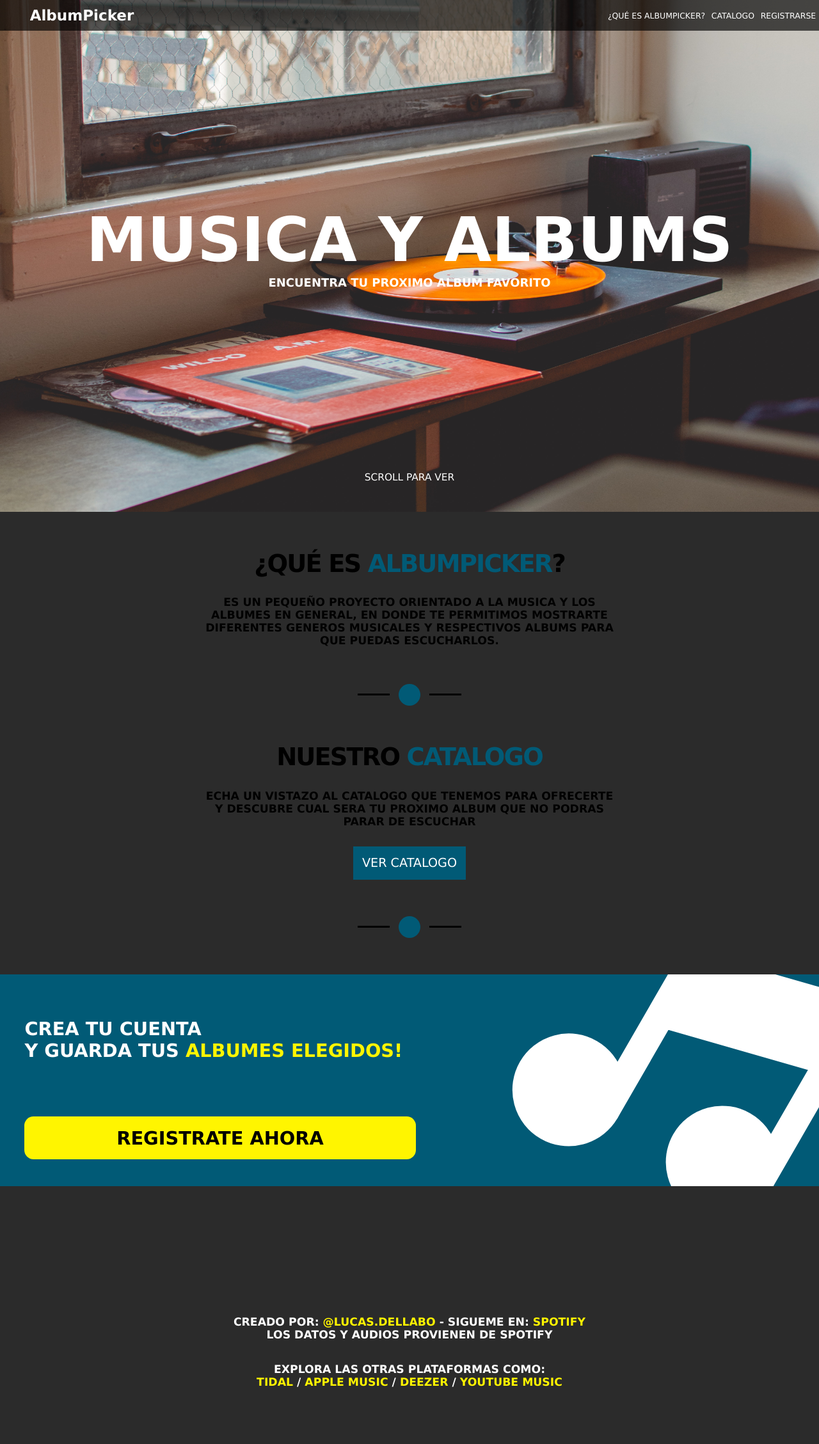
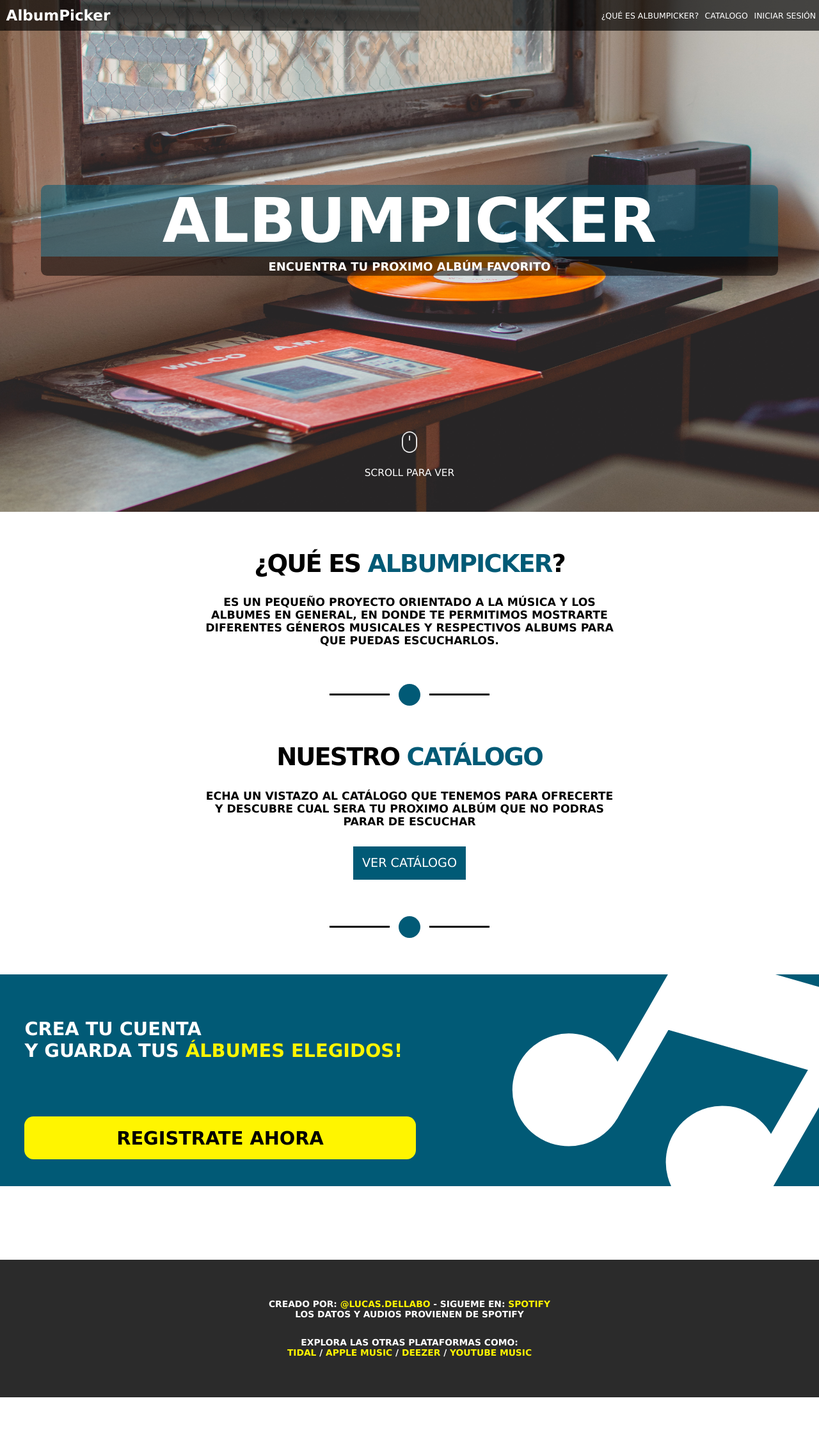
Before and after one commit to LucasDLabo/ProyectoFacultad, a PHP site: page / in a window 1280 px wide. Shown: the whole page at 64% size. After the commit the page ends 2184 px from the top, so only its background shows below. Run offline with PHP 8.4, Linux system fonts and the light colour scheme.

Commit message:
Se agrego un nuevo titulo al inicio con diferente fondos transparentes + Se achico el footer + Se cambio el botón Registrarse por uno de Inicio de sesión + Se agregó un pequeño ícono de mouse para scrollear

```diff
--- a/css/style.css
+++ b/css/style.css
@@ -12,35 +12,52 @@ body{
     padding: 0px;
     margin: 0px;
     font-family: Verdana, Geneva, Tahoma, sans-serif;
-    background-color: #2B2B2B;
 }
 header{
     height: 100vh;
     margin-bottom: 3.75rem;
 }
 .boxScroll{
+    /* background-color: #015b7670; */
     display: flex;
-    height: 3.125rem;
+    flex-direction: column;
+    height: auto;
     justify-content: center;
     align-items: center;
     color: white;
 }
+.boxScroll img{
+    width: 2.5rem;
+    height: 2.5rem;
+}
 .boxTitulos{
     display: flex;
-    height: 84.3%;
+    height: 78%;
     flex-direction: column;
     justify-content: center;
     align-items: center;
     gap: 0px;
 }
 .title{
+    background-color: #015b7686;
     display: flex;
+    width: 90%;
+    justify-content: center;
     color: white;
+    border-radius: 0.625rem 0.625rem 0px 0px;
     margin: 0;
     font-size: 6.25rem;
 }
 .subtitle{
+    border-radius: 0px 0px 0.625rem 0.625rem;
+    background-color: #00000086;
+    width: 90%;
+    padding-top: 0.313rem;
+    padding-bottom: 0.313rem;
+    justify-content: center;
+    text-align: center;
     display: flex;
+    align-items: center;
     color: white;
     margin: 0;
 }
@@ -51,9 +68,9 @@ header{
     align-items: center;
     width: 100%;
 }
-.boxNav a{
+.boxNav a,h1{
     display: flex;
-    width: 20%;
+    width: auto;
     justify-content: center;
     text-decoration: none;
     align-items: center;
@@ -74,7 +91,7 @@ header{
     justify-content: flex-end;
     align-items: center;
     gap: 0.938rem;
-    width: 80%;
+    width: 100%;
     height: 100%;
 }
 .rutas ul{
@@ -158,10 +175,11 @@ header{
 .separador hr{
     margin: 0;
     height: 0.063rem;
-    width: 3.125rem;
+    /* width: 3.125rem; */
+    width: 6rem;
     color: black;
     background-color: black;
-    border: solid 1px black;
+    border: solid 0.063rem black;
 }
 .separador div{
     margin: 0;
@@ -207,7 +225,6 @@ header{
 }
 .registerImg{
     display: flex;
-    /* background-color: blueviolet; */
     align-items: start;
     justify-content: end;
     width: 100%;
@@ -222,7 +239,7 @@ header{
 }
 .boxSpam{
     display: flex;
-    height: 18.75rem;
+    height: 14rem;
     background-color: #2B2B2B;
     color: white;
     align-items: center;
@@ -230,8 +247,8 @@ header{
     text-align: center;
     flex-direction: column;
     text-transform: uppercase;
-    font-weight: bold;
-    font-size: 1.125rem;
+    font-weight: bolder;
+    font-size: .9rem;
 }
 .boxSpam a{
     text-decoration: none;
--- a/index.html
+++ b/index.html
@@ -17,21 +17,22 @@ Git push -u origin master -->
         <img src="img/HomePage/FondoHomePage.jpg" alt="" class="ImagenFondo">
         <nav>
             <div class="boxNav">
-                <a href=""><h1>AlbumPicker</h1></a>
+                <h1 style="padding-left: 0.625rem;">AlbumPicker</h1>
                 <div class="rutas">
                     <ul>
                         <li><a href="#bodyinfo">¿QUÉ ES ALBUMPICKER?</a></li>
-                        <li><a href="">CATALOGO</a></li>
-                        <li><a href="">REGISTRARSE</a></li>
+                        <li><a href="Catalogo.php">CATALOGO</a></li>
+                        <li><a href="LoginPage.php">INICIAR SESIÓN</a></li>
                     </ul>
                 </div>
             </div>
         </nav>
         <div class="boxTitulos">
-            <h2 class="title">MUSICA Y ALBUMS</h2>
-            <h3 class="subtitle">ENCUENTRA TU PROXIMO ALBUM FAVORITO</h3>
+            <h2 class="title">ALBUMPICKER</h2>
+            <h3 class="subtitle">ENCUENTRA TU PROXIMO ALBÚM FAVORITO</h3>
         </div>
         <div class="boxScroll">
+            <a href="#bodyinfo"><img src="img/HomePage/iconScroll.png" alt=""></a>
             <p>SCROLL PARA VER</p>
         </div>
     </header>
@@ -40,7 +41,7 @@ Git push -u origin master -->
         <section class="mainWidth" >
             <div class="boxContent">
                 <p class="bodyTitle">¿QUÉ ES <mark class="highlight">ALBUMPICKER</mark>?</p>
-                <p class="descripcion">Es un pequeño proyecto orientado a la musica y los albumes en general, en donde te permitimos mostrarte diferentes generos musicales y respectivos albums para que puedas ESCUCHARLOS.</p>
+                <p class="descripcion">Es un pequeño proyecto orientado a la música y los albumes en general, en donde te permitimos mostrarte diferentes géneros musicales y respectivos albums para que puedas ESCUCHARLOS.</p>
             </div>
             <div class="separador">
                 <hr>
@@ -48,9 +49,9 @@ Git push -u origin master -->
                 <hr>
             </div>
             <div class="boxContent" >
-                <p class="bodyTitle">NUESTRO <mark class="highlight">CATALOGO</mark></p>
-                <p class="descripcion">Echa un vistazo al catalogo que tenemos para ofrecerte y descubre cual sera tu proximo album que no podras parar de escuchar</p>
-                <a href="">VER CATALOGO</a>
+                <p class="bodyTitle">NUESTRO <mark class="highlight">CATÁLOGO</mark></p>
+                <p class="descripcion">Echa un vistazo al catálogo que tenemos para ofrecerte y descubre cual sera tu proximo albúm que no podras parar de escuchar</p>
+                <a href="RegisterPage.php">VER CATÁLOGO</a>
             </div>
             <div class="separador">
                 <hr>
@@ -61,7 +62,7 @@ Git push -u origin master -->
 
         <section class="boxRegister">
             <div class="registerText">
-                <p>CREA TU CUENTA <br> Y GUARDA TUS <mark class="highlight2">ALBUMES ELEGIDOS!</mark></p>
+                <p>CREA TU CUENTA <br> Y GUARDA TUS <mark class="highlight2">ÁLBUMES ELEGIDOS!</mark></p>
                 <a href="">REGISTRATE AHORA</a>
             </div>
             <div class="registerImg">
```
Also changed, not shown: img/HomePage/iconScroll.png (added).
